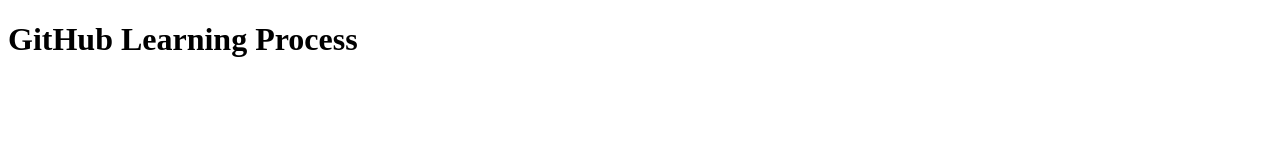
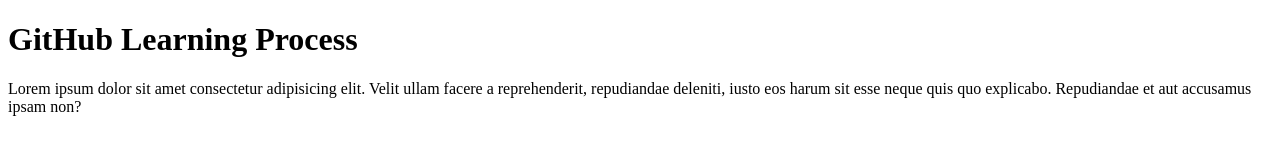
Before and after one commit to Bushra-Shahzadi730/LearningGitHub, a plain HTML site: page index.html in a window 1280 px wide. Drawn offline with Linux system fonts and the light colour scheme.

Commit message:
Changes two files

```diff
--- a/index.html
+++ b/index.html
@@ -7,5 +7,6 @@
 </head>
 <body>
     <h1>GitHub Learning Process</h1>
+    <p>Lorem ipsum dolor sit amet consectetur adipisicing elit. Velit ullam facere a reprehenderit, repudiandae deleniti, iusto eos harum sit esse neque quis quo explicabo. Repudiandae et aut accusamus ipsam non?</p>
 </body>
 </html>
```
Also changed, not shown: 1 other file.
